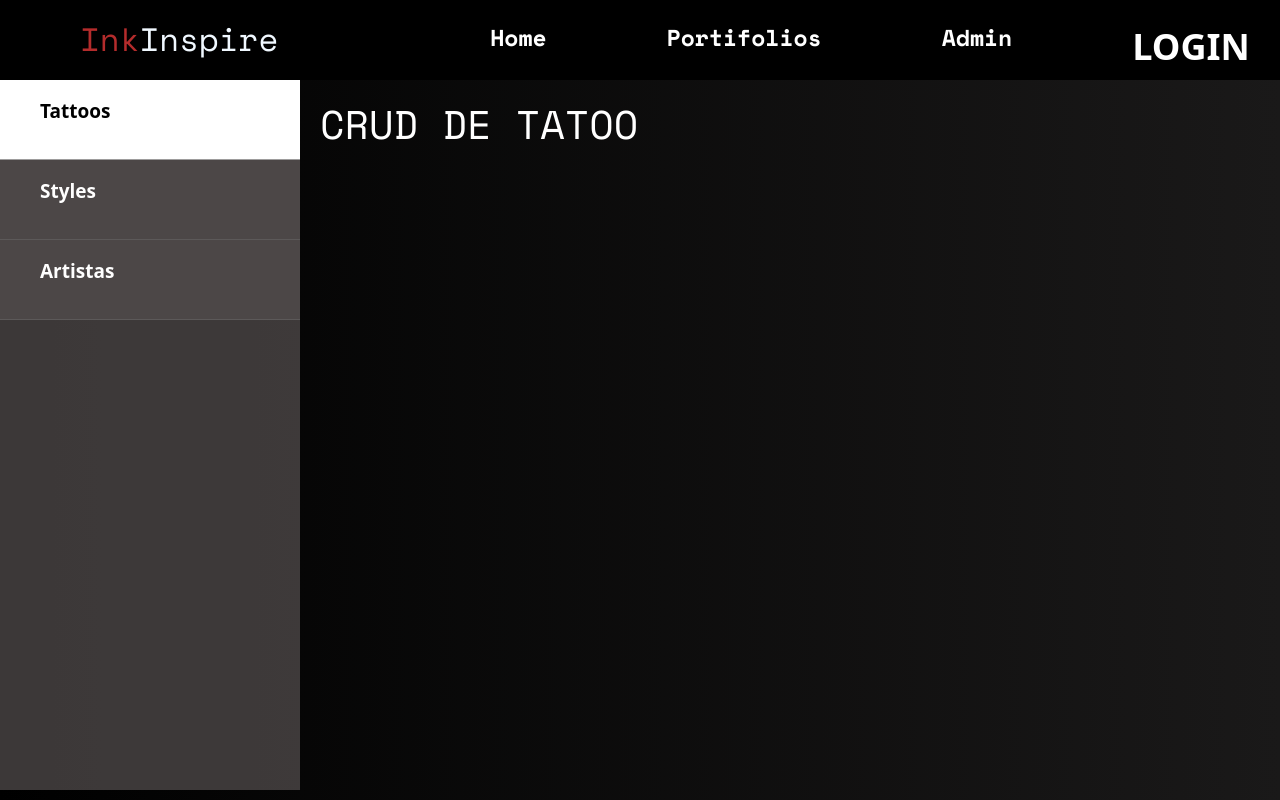
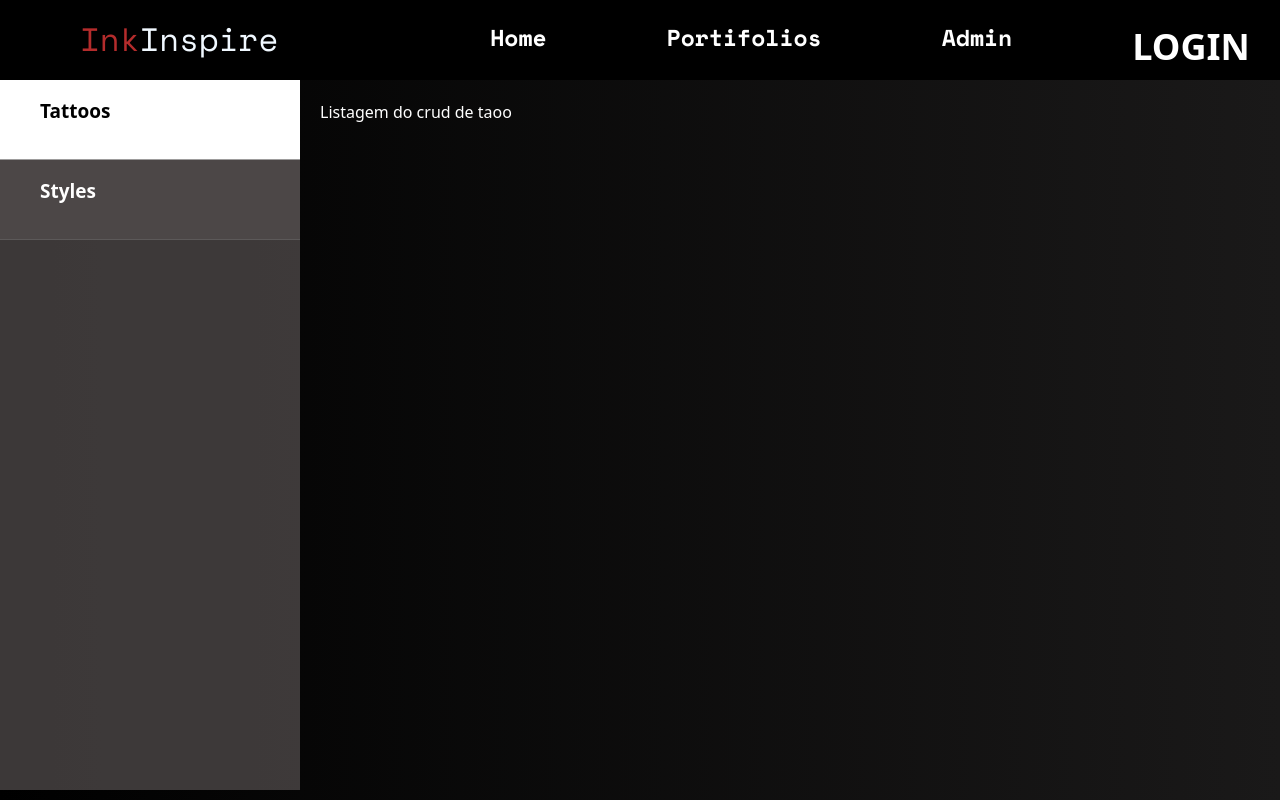
Before and after one commit to fh3mrique/InkInspire, a React (Vite) app in the folder frontend/: page /admin/tattoo in a window 1280 px wide. Built offline with nearby package versions, Linux system fonts and the light colour scheme; sample sign-in values are in the browser's storage.

Commit message:
Rotas do CRUD de produtos

```diff
--- a/frontend/src/pages/Admin/Navbar/index.tsx
+++ b/frontend/src/pages/Admin/Navbar/index.tsx
@@ -1,5 +1,6 @@
-import { Link, NavLink } from "react-router-dom";
+import { NavLink } from "react-router-dom";
 import "./styles.css";
+import { hasAnyRole } from "../../../utils/request";
 
 const NavBar = () => {
   return (
@@ -16,11 +17,13 @@ const NavBar = () => {
               <p>Styles</p>
             </NavLink>
           </li>
-          <li>
-            <NavLink to="artist" className="admin-nav-item">
-              <p>Artistas</p>
-            </NavLink>
-          </li>
+          {hasAnyRole(["ROLE_ADMIN"]) && (
+            <li>
+              <NavLink to="artist" className="admin-nav-item">
+                <p>Artistas</p>
+              </NavLink>
+            </li>
+          )}
         </ul>
       </nav>
     </div>
--- /dev/null
+++ b/frontend/src/pages/Admin/Tattoos/Form/index.tsx
@@ -0,0 +1,5 @@
+const Form = () => {
+  return <div>Form para cadastrar a tatoo</div>;
+};
+
+export default Form;
--- /dev/null
+++ b/frontend/src/pages/Admin/Tattoos/List/index.tsx
@@ -0,0 +1,8 @@
+
+const List = () => {
+  return (
+    <div>Listagem do crud de taoo</div>
+  )
+}
+
+export default List
--- /dev/null
+++ b/frontend/src/pages/Admin/Tattoos/index.tsx
@@ -0,0 +1,14 @@
+import { Route, Routes } from "react-router-dom";
+import List from "./List";
+import Form from "./Form";
+
+const Tattoos = () => {
+  return (
+    <Routes>
+      <Route path="/" element={<List />} />
+      <Route path=":tattooId" element={<Form />} />
+    </Routes>
+  );
+};
+
+export default Tattoos;
--- a/frontend/src/pages/Admin/index.tsx
+++ b/frontend/src/pages/Admin/index.tsx
@@ -2,6 +2,7 @@ import { Navigate, Route, Routes } from "react-router-dom";
 import NavBar from "./Navbar";
 import "./styles.css";
 import Users from "./User";
+import Tattoos from "./Tattoos";
 
 // @ts-ignore
 const PrivateRoute = ({ children, redirectTo }) => {
@@ -21,7 +22,7 @@ const Admin = () => {
             path="tattoo/*"
             element={
               <PrivateRoute redirectTo="/admin/auth/login">
-                <h1>CRUD DE TATOO</h1>
+                <Tattoos/>
               </PrivateRoute>
             }
           />
--- a/frontend/src/pages/Home/index.tsx
+++ b/frontend/src/pages/Home/index.tsx
@@ -1,13 +1,9 @@
 import { Link } from "react-router-dom";
 import "./styles.css";
-import { hasAnyRole } from "../../utils/request";
-
 
 const Home = () => {
   return (
     <div className="home-container">
-      <h1>{hasAnyRole(['ROLE_ADMIN']) ? "sim" : "nao"}</h1>
-
       <div className="home-content">
         <div className="home-text-content">
           <h1>
--- a/frontend/src/utils/request.ts
+++ b/frontend/src/utils/request.ts
@@ -83,7 +83,7 @@ export const removeAuthData = () => {
   return !!authData && !!authData.access_token;
 }; */
 
-// Add a request interceptor
+/* // Add a request interceptor
 axios.interceptors.request.use(
   function (config) {
     console.log("INTECPTOR ANTES DA REQUISIÇÃO");
@@ -110,7 +110,7 @@ axios.interceptors.response.use(
     console.log("INTECPTOR RESPOSTA COM ERROR");
     return Promise.reject(error);
   }
-);
+); */
 
 /* Função que pega o jwt do local storage e decodifica usando a lib jwt decoder */
 export const getTokenData = (): TokenData | undefined => {
```
